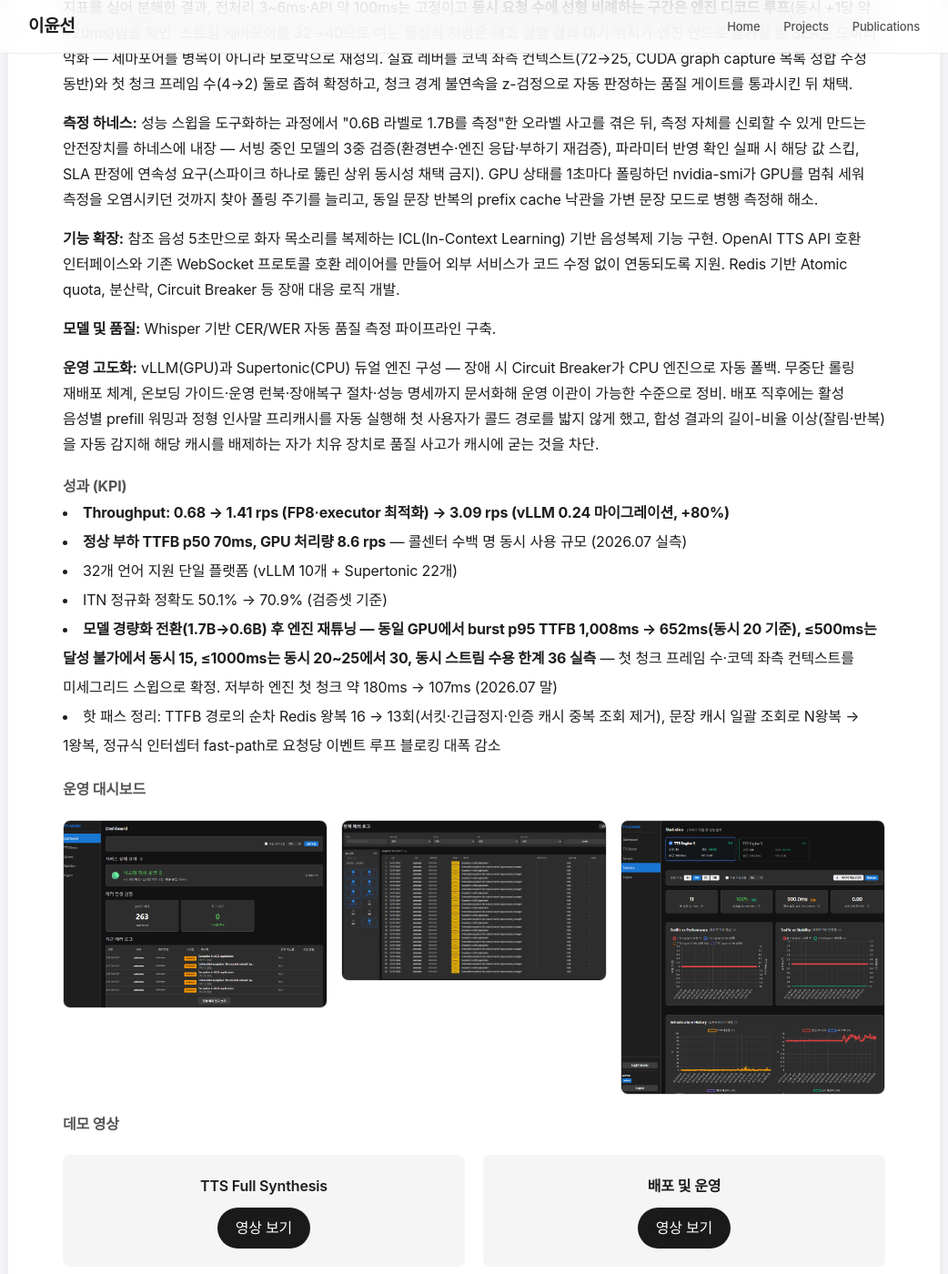
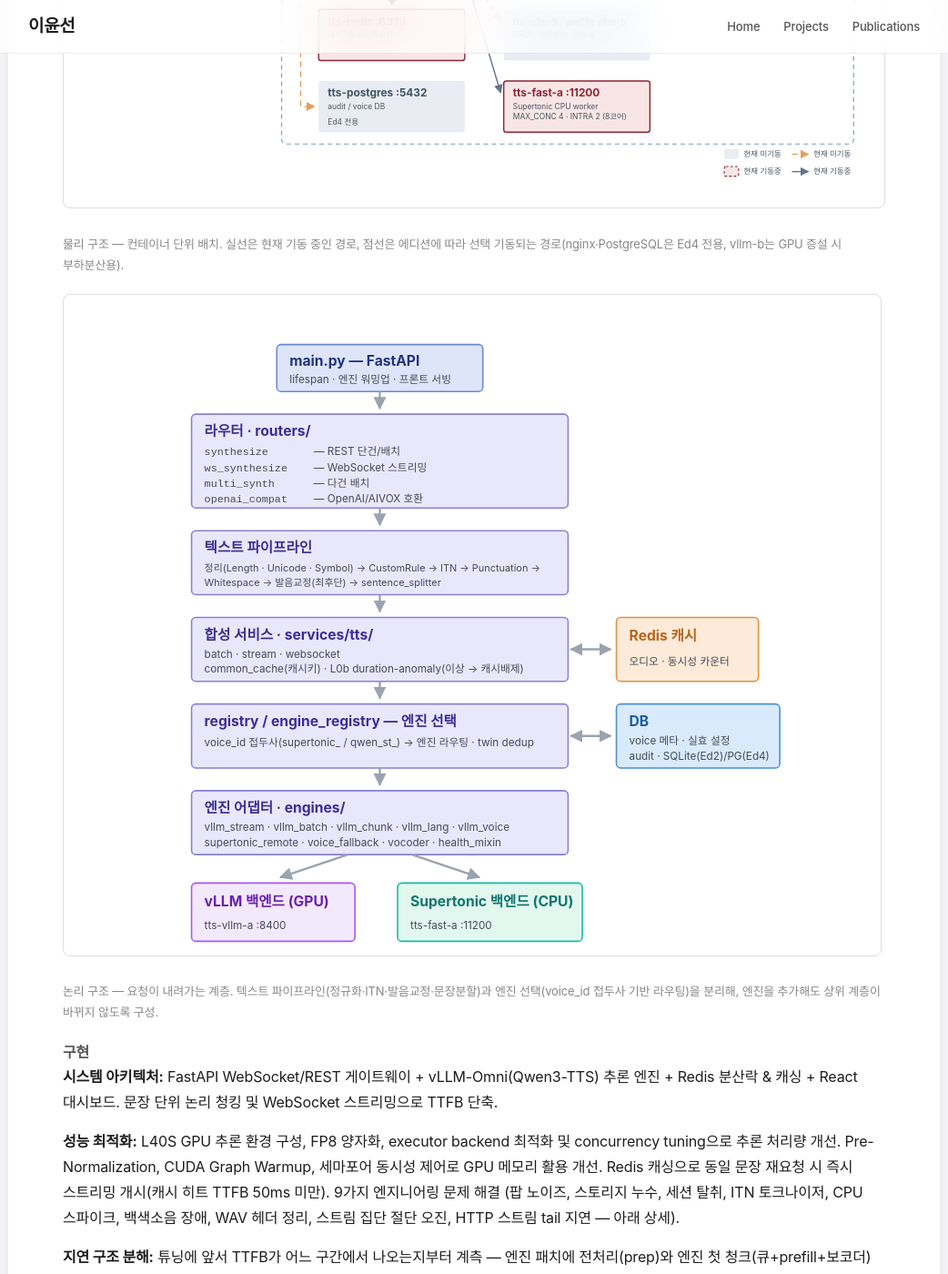
Before and after one commit to ckc5800/ckc5800.github.io, a Jekyll site: the page built from projects.html, in a window 1280 px wide and 1400 px high, scrolled down 1247 px. Shown: the whole window at 91% size, without its empty margins (119-1161 px from the left). Built offline with Jekyll 4.4.1, drawn with Linux system fonts in a browser that asks for light colours; some web fonts are replaced.

Commit message:
TTS 카드에 시스템 구조도 추가 — 물리·논리 구조 SVG 2종

```diff
--- a/projects.html
+++ b/projects.html
@@ -53,6 +53,17 @@ title: Projects
 
     <h4 style="margin-top: 20px; color: #555;">배경</h4>
     <p>고객 상담 센터용 TTS를 차세대 플랫폼으로 전면 재구축 — 모델 선정(Qwen3-TTS)부터 서빙 아키텍처, 백엔드·프론트엔드, 배포·운영까지 전 구간을 단독으로 수행.</p>
+
+    <h4 style="margin-top: 20px; color: #555;">시스템 구조</h4>
+    <div style="overflow-x: auto; margin: 20px 0;">
+        <img src="/assets/images/tts-physical-architecture.svg" alt="Qwen3-TTS 물리 구조도 — 클라이언트/SDK에서 tts-api를 거쳐 vLLM(GPU)과 Supertonic(CPU) 엔진으로 분기하는 컨테이너 구성" style="width: 100%; min-width: 760px; border-radius: 8px; border: 1px solid #ddd;">
+    </div>
+    <p style="font-size: 13px; color: #888;">물리 구조 — 컨테이너 단위 배치. 실선은 현재 기동 중인 경로, 점선은 에디션에 따라 선택 기동되는 경로(nginx·PostgreSQL은 Ed4 전용, vllm-b는 GPU 증설 시 부하분산용).</p>
+
+    <div style="overflow-x: auto; margin: 20px 0;">
+        <img src="/assets/images/tts-logical-architecture.svg" alt="Qwen3-TTS 논리 구조도 — 라우터에서 텍스트 파이프라인, 합성 서비스, 엔진 레지스트리, 엔진 어댑터를 거쳐 두 백엔드로 내려가는 계층" style="width: 100%; max-width: 900px; min-width: 620px; border-radius: 8px; border: 1px solid #ddd;">
+    </div>
+    <p style="font-size: 13px; color: #888;">논리 구조 — 요청이 내려가는 계층. 텍스트 파이프라인(정규화·ITN·발음교정·문장분할)과 엔진 선택(voice_id 접두사 기반 라우팅)을 분리해, 엔진을 추가해도 상위 계층이 바뀌지 않도록 구성.</p>
 
     <h4 style="margin-top: 20px; color: #555;">구현</h4>
     <p><strong>시스템 아키텍처:</strong> FastAPI WebSocket/REST 게이트웨이 + vLLM-Omni(Qwen3-TTS) 추론 엔진 + Redis 분산락 & 캐싱 + React 대시보드. 문장 단위 논리 청킹 및 WebSocket 스트리밍으로 TTFB 단축.</p>
```
Also changed, not shown: assets/images/tts-logical-architecture.svg (added), assets/images/tts-physical-architecture.svg (added).
